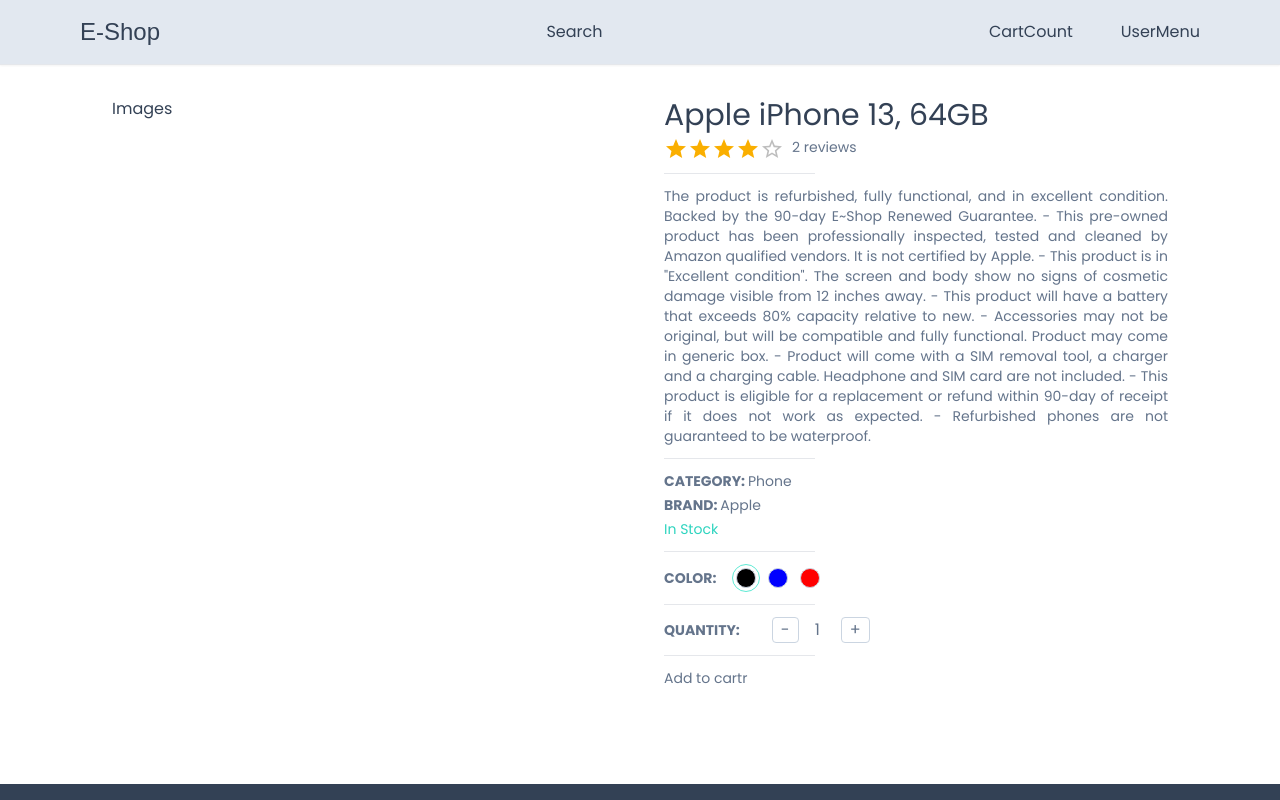
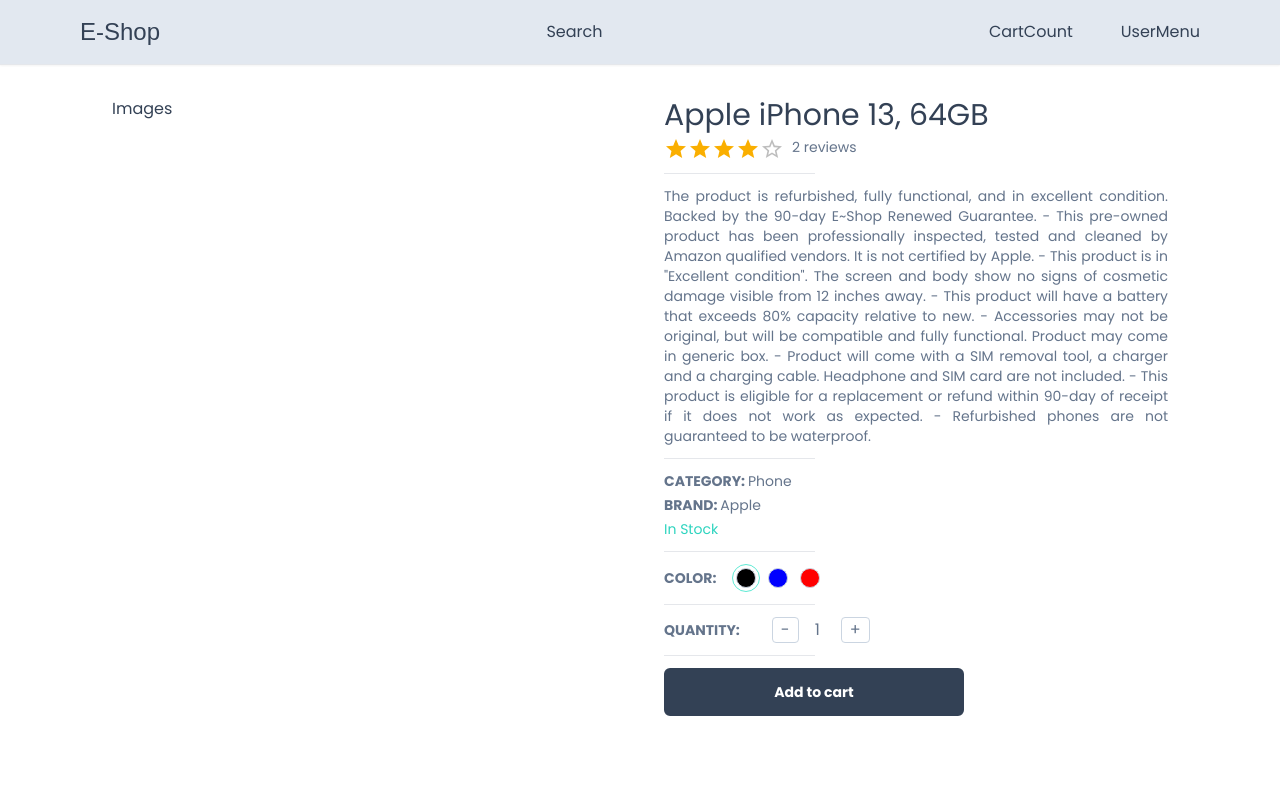
Before and after one commit to gabrielnavas/e-shop, a Next.js app: page /product/1 in a window 1280 px wide. Shown: the top 800 px of the page. Built offline with nearby package versions, Linux system fonts and the light colour scheme; a web font is replaced by a local one.

Commit message:
create a custom button and added on product details component

```diff
--- /dev/null
+++ b/app/components/Button.tsx
@@ -0,0 +1,63 @@
+'use client'
+
+import { FC } from "react";
+import { IconType } from "react-icons";
+
+interface IButtonProps {
+  label: string
+  disabled?: boolean
+  outline?: boolean
+  small?: boolean
+  custom?: string
+  Icon?: IconType
+  onClick: (e: React.MouseEvent<HTMLButtonElement>) => void
+};
+
+const Button: FC<IButtonProps> = ({
+  label,
+  disabled,
+  outline,
+  custom,
+  small,
+  Icon,
+  onClick,
+}) => {
+  return (
+    <button
+      disabled={disabled}
+      className={`
+      disabled:opacity-70
+      disabled:cursor-not-allowed
+      rounded-md
+      hober:opacity-80
+      transition
+      w-full
+      border-slate-700
+      hover:bg-slate-900
+      active:bg-slate-700
+      flex
+      items-center
+      justify-center
+      gap-2
+      ${outline
+          ? 'bg-white hover:bg-slate-300 active:bg-white'
+          : 'bg-slate-700'
+        }
+      ${outline
+          ? 'text-slate-700'
+          : 'text-white'
+        }
+      ${small ? 'text-sm font-light' : 'text-md font-semibold'}
+      ${small ? 'py-1 px-2 border-[1px]' : 'py-3 px-4 border-2'}
+      ${custom ? custom : ''}
+
+    `}>
+      {Icon && <Icon size={24} />}
+      <label className="cursor-pointer">
+        {label}
+      </label>
+    </button>
+  );
+}
+
+export default Button
--- a/app/product/[productId]/ProductDetails.tsx
+++ b/app/product/[productId]/ProductDetails.tsx
@@ -1,5 +1,6 @@
 "use client"
 
+import Button from "@/app/components/Button"
 import SetColor from "@/app/components/products/SetColor"
 import SetQuantity from "@/app/components/products/SetQuantity"
 import { Product } from "@/utils/products"
@@ -145,7 +146,13 @@
           handleQtyIncrease={handleQtyIncrease}
         />
         <Horizontal />
-        <div>Add to cartr</div>
+        <div>
+          <Button
+            custom="max-w-[300px]"
+            label="Add to cart"
+            onClick={() => { }}
+          />
+        </div>
       </div>
     </div>
   )
```
